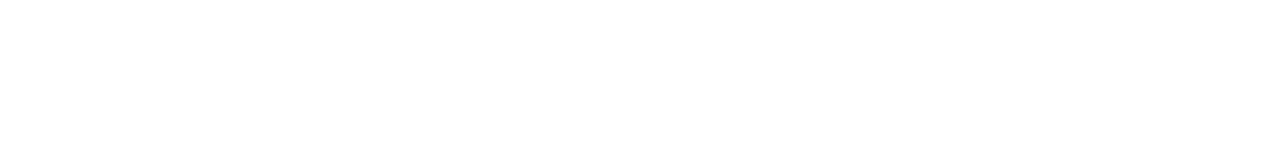
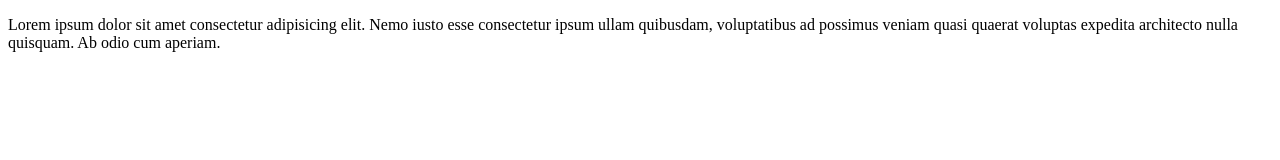
Before and after one commit to NLippiLira/Room5, a plain HTML site: page index.html in a window 1280 px wide. Drawn offline with Linux system fonts and the light colour scheme.

Commit message:
mi tercer commit

```diff
--- a/index.html
+++ b/index.html
@@ -1,11 +1,16 @@
 <!DOCTYPE html>
 <html lang="en">
+
 <head>
     <meta charset="UTF-8">
     <meta name="viewport" content="width=device-width, initial-scale=1.0">
-    <title>Document</title>
+    <title>Proyecto Git</title>
 </head>
+
 <body>
+    <p>Lorem ipsum dolor sit amet consectetur adipisicing elit. Nemo iusto esse consectetur ipsum ullam quibusdam,
+        voluptatibus ad possimus veniam quasi quaerat voluptas expedita architecto nulla quisquam. Ab odio cum aperiam.
+    </p>
+</body>
 
-</body>
 </html>
```
